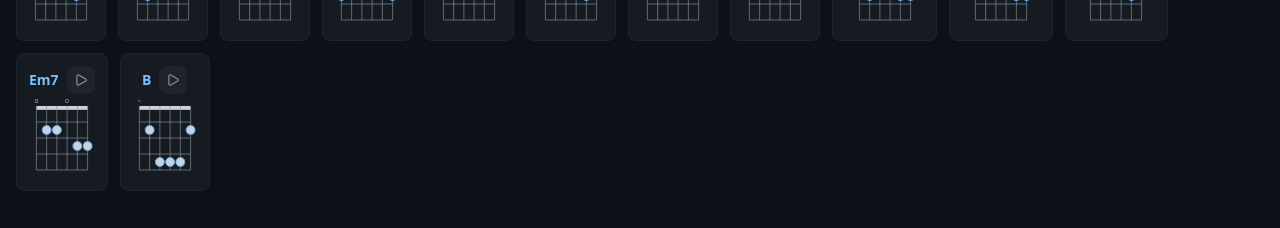
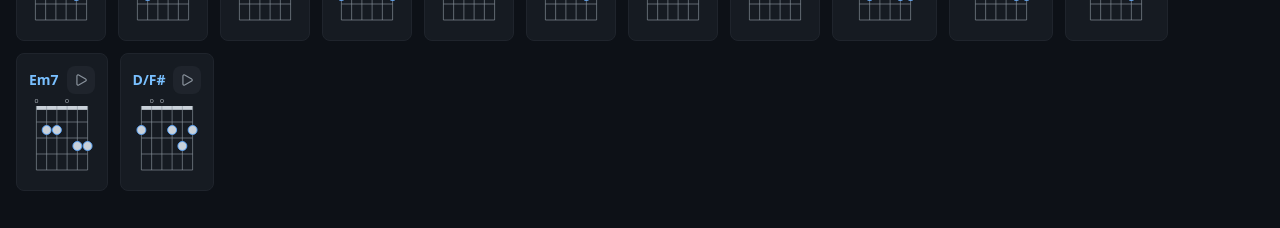
Before and after one commit to Corgidev42/GitAr, a Next.js app: page / in a window 1280 px wide. Shown: the part 473-701 px from the top of the page. Built offline with nearby package versions, Linux system fonts and the light colour scheme.

Commit message:
fix bug rythmqiue + backing trakc

```diff
--- a/database.json
+++ b/database.json
@@ -108,7 +108,6 @@
           "Cadd2",
           "D",
           "A",
-          "B",
           "C"
         ],
         "techniques": [
@@ -248,10 +247,6 @@
             "path": "/assets/tabs/D103S.pdf"
           },
           {
-            "name": "Tablature",
-            "path": "/assets/tabs/D103S_PAC_D103_-_Fiche_paroles_-_La_fille_du_coupeur_de_joints.pdf"
-          },
-          {
             "name": "Parole",
             "path": "/assets/tabs/D103S_PAC_D103_-_Fiche_paroles_-_La_fille_du_coupeur_de_joints.pdf"
           }
@@ -275,6 +270,54 @@
       ],
       "isSong": true,
       "favorite": true
+    },
+    {
+      "id": "D104",
+      "title": "On ira – Jean-Jacques Goldman",
+      "level": "debutant",
+      "knowledge": {
+        "chords": [
+          "Em7",
+          "G",
+          "Cadd2",
+          "Dsus4",
+          "D",
+          "D/F#"
+        ],
+        "techniques": [],
+        "rhythms": [
+          "croche",
+          "noire"
+        ],
+        "strums": [
+          "Bas Bas Haut Haut Bas Haut"
+        ]
+      },
+      "assets": {
+        "backingTracks": [
+          {
+            "bpm": 104,
+            "path": "/assets/audio/D104/PAC_D104_-_On_ira_-_104bpm.mp3"
+          },
+          {
+            "bpm": 119,
+            "path": "/assets/audio/D104/PAC_D104_-_On_ira_-_119bpm.mp3"
+          }
+        ],
+        "tabs": [
+          {
+            "name": "Tablature",
+            "path": "/assets/tabs/D104_PAC_D104_-_Jam_Along_-_On_ira.pdf"
+          },
+          {
+            "name": "Parole",
+            "path": "/assets/tabs/D104_PAC_D104_-_Fiche_paroles_-_On_ira.pdf"
+          }
+        ]
+      },
+      "progressions": [],
+      "isSong": true,
+      "favorite": false
     }
   ],
   "globalKnowledge": {
@@ -291,7 +334,7 @@
       "Dsus4",
       "Dsus2",
       "Em7",
-      "B"
+      "D/F#"
     ],
     "techniques": [
       "embellissement autour du D",
@@ -301,11 +344,12 @@
       "croche",
       "noire",
       "syncope",
-      "ronde",
-      "blanche"
+      "blanche",
+      "ronde"
     ],
     "strums": [
-      "Bas Bas Haut Haut Bas"
+      "Bas Bas Haut Haut Bas",
+      "Bas Bas Haut Haut Bas Haut"
     ]
   },
   "techniqueDetails": {
--- a/src/app/lesson/[id]/page.tsx
+++ b/src/app/lesson/[id]/page.tsx
@@ -16,6 +16,12 @@ function AudioPlayer({ tracks, editMode, onRemoveTrack }: { tracks: BackingTrack
   const [isPlaying, setIsPlaying] = useState(false);
   const [currentTime, setCurrentTime] = useState(0);
   const [duration, setDuration] = useState(0);
+
+  useEffect(() => {
+    return () => {
+      if (audioRef.current) audioRef.current.pause();
+    };
+  }, []);
 
   const currentTrack = tracks[selectedIdx];
 
--- a/src/app/page.tsx
+++ b/src/app/page.tsx
@@ -179,9 +179,10 @@ const TECHNIQUE_DETAILS: Record<string, { title?: string; summary: string; steps
 
 // ─── Helpers ───
 
-// Durées en temps par coup (noire=1, croche=0.5, etc.) — motifs connus
+// Durées en temps par coup (noire=1, croche=0.5, etc.) — motifs connus (ordre : plus long d'abord)
 const STRUM_PATTERNS: Record<string, number[]> = {
-  'feu de camp': [1, 1, 0.5, 0.5, 1], // noire, noire, croche, syncope, croche, noire → 4 temps
+  'bas bas haut haut bas haut': [1, 1, 0.5, 0.5, 1, 0.5], // dernier coup sur le "et" du 4
+  'feu de camp': [1, 1, 0.5, 0.5, 1],
   'bas bas haut haut bas': [1, 1, 0.5, 0.5, 1],
 };
 
@@ -210,7 +211,8 @@ function getStrumDurations(label: string, steps: Array<'Bas' | 'Haut'>): { durat
   const totalBeats = durations.reduce((a, b) => a + b, 0);
   const measures = Math.ceil(totalBeats / 4);
   const beatsPerMeasure = totalBeats <= 4 ? totalBeats : 4;
-  const measureInfo = `${measures} mesure${measures > 1 ? 's' : ''} de ${beatsPerMeasure} temps`;
+  const beatsDisplay = Math.round(beatsPerMeasure * 100) / 100; // évite les 3.9999999999999996
+  const measureInfo = `${measures} mesure${measures > 1 ? 's' : ''} de ${beatsDisplay} temps`;
   return { durations, totalBeats, measureInfo };
 }
 
```
